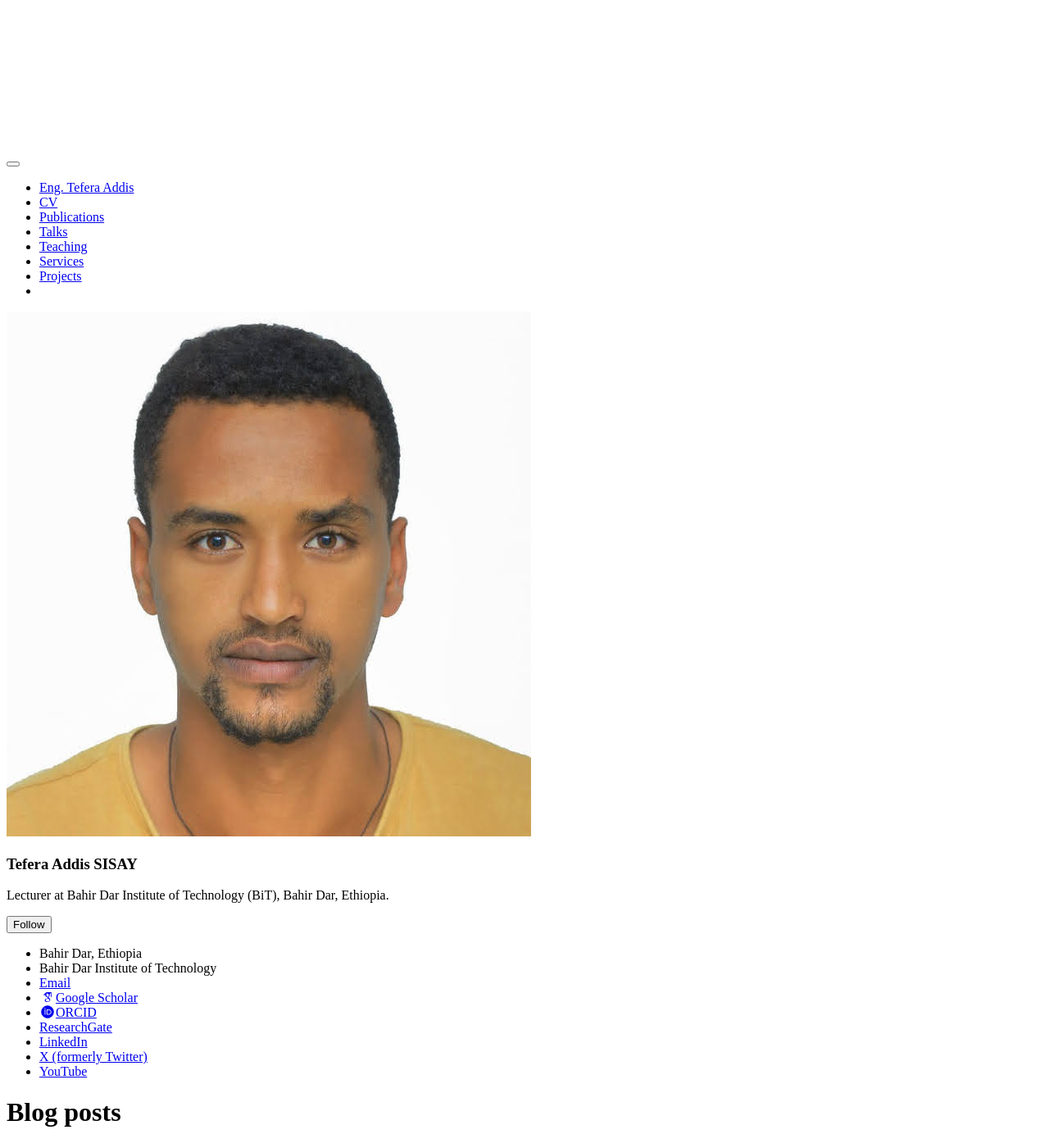
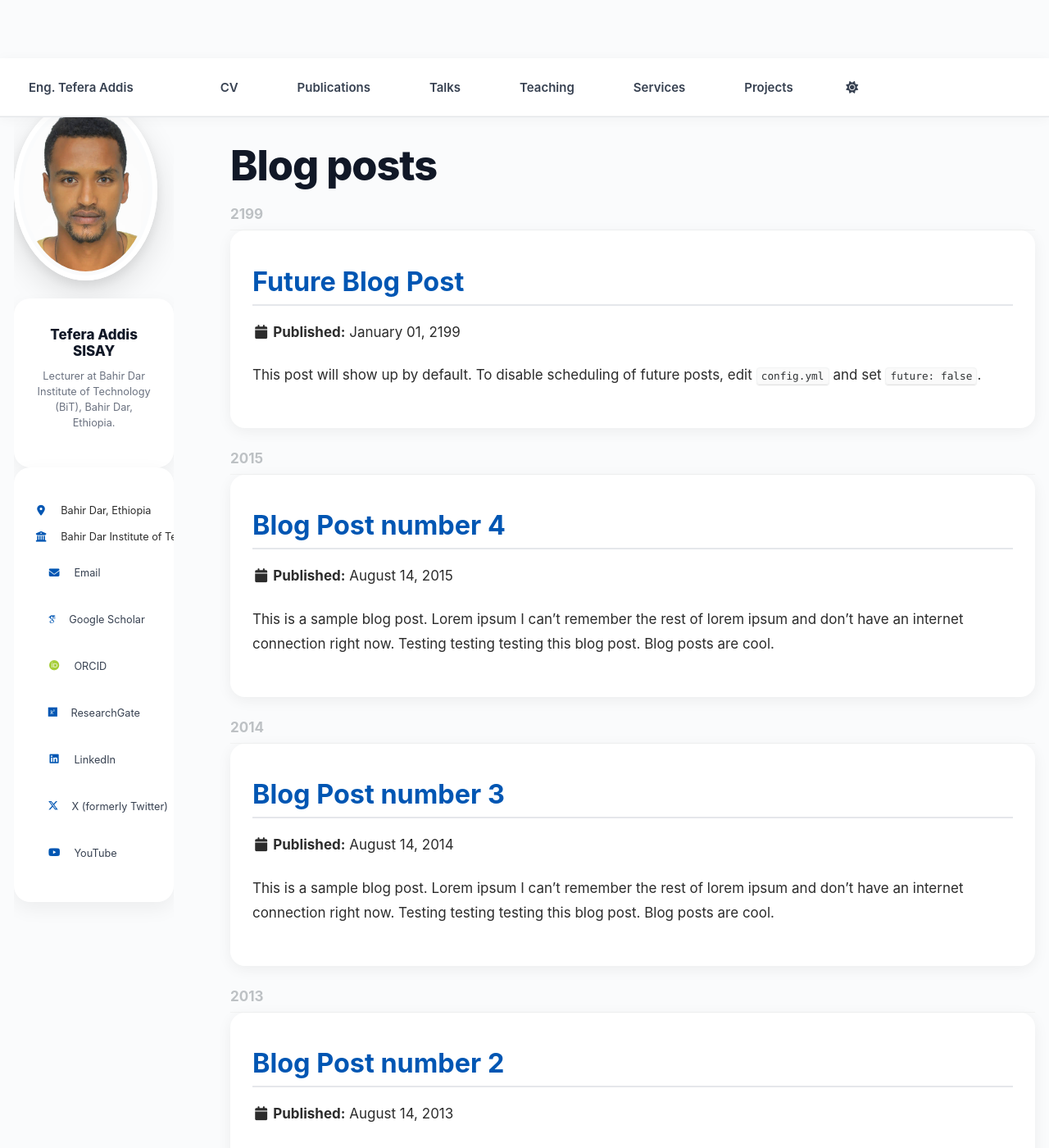
Before and after one commit to tefera-addis-sisay/tefera-addis-sisay.github.io, a Jekyll site: the page built from _pages/year-archive.html, in a window 1280 px wide and 1400 px high. Shown: the whole window at 82% size. Built offline with Jekyll 4.4.1, drawn with Linux system fonts in a browser that asks for light colours; some web fonts are replaced; a script bundle is joined from its source files by our own code; library files that are not in the unit come from our copies.

Commit message:
Update main.scss

````diff
--- a/assets/css/main.scss
+++ b/assets/css/main.scss
@@ -1,13 +1,9 @@
-/*
-
-* Jekyll / Minimal Mistakes core imports
-* (DO NOT REMOVE)
-  */
+---
+---
 
 @import
   "vendor/breakpoint/breakpoint",
 
-```
   "themes",
   "theme/{{ site.site_theme | default: 'default' | append: '_light' }}",
   "theme/{{ site.site_theme | default: 'default' | append: '_dark' }}",
@@ -37,96 +33,249 @@
   "vendor/font-awesome/fontawesome",
   "vendor/font-awesome/solid",
   "vendor/font-awesome/brands"
-```
+;
+/* =========================================================
+   PREMIUM ACADEMIC HOMEPAGE STYLE
+========================================================= */
 
-;
-
-/* =========================================================
-BASE TYPOGRAPHY
-========================================================= */
+/* ---------- Global ---------- */
 
 body {
   font-family: "Inter", "Helvetica Neue", Arial, sans-serif;
-font-size: 16.5px;
-line-height: 1.75;
-letter-spacing: 0.1px;
+  font-size: 17px;
+  line-height: 1.8;
+  color: #2c2c2c;
+  background: #fafbfc;
 }
 
-/* content width */
+/* Main Content */
+
 .page__content,
 .archive__content {
-max-width: 850px;
-margin-left: auto;
-margin-right: auto;
+  max-width: 900px;
+  margin: auto;
+}
+
+/* ---------- Typography ---------- */
+
+h1,
+.page__title {
+  font-size: 2.8rem;
+  font-weight: 800;
+  letter-spacing: -1px;
+  color: #111827;
+  margin-bottom: 1rem;
+}
+
+h2 {
+  font-size: 1.8rem;
+  font-weight: 700;
+  margin-top: 2.5rem;
+  color: #1f2937;
+  border-bottom: 2px solid #e5e7eb;
+  padding-bottom: .4rem;
+}
+
+h3 {
+  font-size: 1.2rem;
+  font-weight: 650;
+  color: #374151;
+}
+
+/* Paragraphs */
+
+.page__content p,
+.archive__item-excerpt {
+  color: #4b5563;
+  line-height: 1.9;
+}
+
+/* ---------- Links ---------- */
+
+.page__content a,
+.archive a {
+  color: #0056b3;
+  text-decoration: none;
+  transition: all .25s ease;
+}
+
+.page__content a:hover,
+.archive a:hover {
+  color: #003f85;
 }
 
 /* =========================================================
-TYPOGRAPHY
+   TOP NAVIGATION
 ========================================================= */
 
-h1 {
-font-size: 2.35rem;
-font-weight: 750;
-line-height: 1.2;
-letter-spacing: -0.6px;
-margin-bottom: 1.2rem;
-border-bottom: none;
+.masthead {
+  background: #ffffff;
+  border-bottom: 1px solid #e5e7eb;
+  box-shadow: 0 2px 15px rgba(0,0,0,.04);
+  position: sticky;
+  top: 0;
+  z-index: 1000;
 }
 
-h2 {
-font-size: 1.55rem;
-font-weight: 700;
-line-height: 1.35;
-margin-top: 2.2rem;
-margin-bottom: 0.8rem;
-letter-spacing: -0.3px;
+.greedy-nav {
+  background: transparent;
 }
 
-h3 {
-font-size: 1.15rem;
-font-weight: 650;
-margin-top: 1.4rem;
-margin-bottom: 0.6rem;
+.greedy-nav a {
+  font-weight: 600;
+  font-size: 15px;
+  color: #374151;
+  transition: .25s;
+  padding: .75rem 1rem;
 }
 
-h4 {
-font-size: 1.05rem;
-font-weight: 600;
+.greedy-nav a:hover {
+  color: #0056b3;
 }
 
-p {
-margin-bottom: 1rem;
-line-height: 1.75;
-max-width: 75ch;
+.site-title {
+  font-weight: 800;
+  font-size: 1.2rem;
 }
 
 /* =========================================================
-CONTENT LINKS ONLY
+   SIDEBAR
 ========================================================= */
 
-.page__content a {
-color: #0056b3;
-text-decoration: none;
-border-bottom: 1px solid rgba(0, 86, 179, 0.25);
-transition: all 0.2s ease;
+.sidebar {
+  padding-top: 1rem;
 }
 
-.page__content a:hover {
-border-bottom: 1px solid #0056b3;
+.author__content {
+  text-align: center;
+}
+
+.author__avatar {
+  margin-bottom: 1.2rem;
+}
+
+/* Profile Picture */
+
+.author__avatar img {
+  width: 220px;
+  height: 220px;
+  object-fit: cover;
+
+  border-radius: 50%;
+
+  border: 6px solid white;
+
+  box-shadow:
+    0 15px 40px rgba(0,0,0,.12),
+    0 5px 15px rgba(0,0,0,.08);
+
+  transition: all .35s ease;
+}
+
+.author__avatar img:hover {
+  transform: scale(1.03);
+}
+
+/* Sidebar Card */
+
+.author__content,
+.author__urls-wrapper {
+  background: #ffffff;
+  border-radius: 20px;
+  padding: 1.4rem;
+  box-shadow: 0 8px 25px rgba(0,0,0,.06);
+}
+
+/* Name */
+
+.author__name {
+  font-size: 1.6rem;
+  font-weight: 800;
+  color: #111827;
+  margin-top: .5rem;
+}
+
+/* Bio */
+
+.author__bio {
+  color: #6b7280;
+  font-size: .95rem;
+  line-height: 1.7;
 }
 
 /* =========================================================
-LISTS
+   SOCIAL LINKS
 ========================================================= */
 
-.page__content ul,
-.page__content ol {
-padding-left: 1.4rem;
+.author__urls {
+  list-style: none;
+  padding: 0;
+  margin-top: 1rem;
 }
 
-.page__content li {
-margin-bottom: 0.4rem;
-line-height: 1.65;
+.author__urls li {
+  margin-bottom: .7rem;
+}
+
+.author__urls a {
+  display: flex;
+  align-items: center;
+
+  padding: .7rem .9rem;
+
+  border-radius: 12px;
+
+  transition: all .25s ease;
+
+  color: #374151;
+  text-decoration: none;
+}
+
+.author__urls a:hover {
+  background: #f3f4f6;
+  transform: translateX(4px);
+}
+
+.author__urls i,
+.author__urls .fa,
+.author__urls .fab,
+.author__urls .fas {
+  width: 22px;
+  margin-right: 10px;
+  color: #0056b3;
+}
+
+/* =========================================================
+   ARCHIVE / PROJECT CARDS
+========================================================= */
+
+.archive__item {
+  background: white;
+
+  border-radius: 18px;
+
+  padding: 1.5rem;
+
+  margin-bottom: 1.5rem;
+
+  box-shadow: 0 4px 18px rgba(0,0,0,.06);
+
+  transition: all .3s ease;
+}
+
+.archive__item:hover {
+  transform: translateY(-6px);
+
+  box-shadow: 0 15px 35px rgba(0,0,0,.10);
+}
+
+.archive__item-title {
+  font-weight: 700;
+  color: #111827;
+}
+
+.archive__item-title a {
+  text-decoration: none;
 }
 
 /* =========================================================
@@ -134,156 +283,35 @@ BUTTONS
 ========================================================= */
 
 .btn,
-.notice,
-.archive__item {
-box-shadow: none !important;
-border-radius: 0 !important;
+.btn--primary {
+  border-radius: 12px;
+  padding: .8rem 1.3rem;
+  font-weight: 600;
+  transition: all .25s ease;
+}
+
+.btn--primary:hover {
+  transform: translateY(-2px);
 }
 
 /* =========================================================
-NAVIGATION
+   TABLES
 ========================================================= */
 
-.greedy-nav a {
-font-weight: 500;
-padding: 0.4rem 0.7rem;
-}
-
-.greedy-nav a:hover {
-background: rgba(0,0,0,0.05);
+table {
+  border-radius: 12px;
+  overflow: hidden;
+  box-shadow: 0 3px 12px rgba(0,0,0,.05);
 }
 
 /* =========================================================
-SIDEBAR PROFILE
+   FOOTER
 ========================================================= */
 
-.author__avatar {
-text-align: left;
-margin-bottom: 1rem;
-}
-
-.author__avatar img {
-width: 170px;
-height: 170px;
-object-fit: cover;
-border-radius: 50%;
-border: 3px solid var(--global-border-color, #ddd);
-display: block;
-margin: 0;
-transition: 0.25s ease;
-}
-
-.author__avatar img:hover {
-transform: scale(1.03);
-}
-
-.author__name {
-font-size: 1.25rem;
-font-weight: 700;
-text-align: left !important;
-margin-top: 0.8rem;
-}
-
-.author__bio {
-font-size: 0.95rem;
-opacity: 0.85;
-text-align: left !important;
-line-height: 1.5;
-margin-top: 0.4rem;
-}
-
-/* =========================================================
-RESTORE DEFAULT ACADEMIC PAGES SOCIAL LINKS
-========================================================= */
-
-.author__urls-wrapper {
-text-align: left;
-margin-top: 1rem;
-}
-
-.author__urls {
-list-style: none;
-padding-left: 0;
-margin: 1rem 0 0 0;
-}
-
-.author__urls li {
-margin-bottom: 0.35rem;
-line-height: 1.5;
-}
-
-.author__urls a {
-display: inline-flex;
-align-items: center;
-color: inherit !important;
-text-decoration: none !important;
-border: none !important;
-}
-
-.author__urls a:hover {
-text-decoration: underline !important;
-}
-
-.author__urls i,
-.author__urls .fa,
-.author__urls .fab,
-.author__urls .fas {
-width: 1.25rem;
-text-align: center;
-margin-right: 0.45rem;
-}
-
-/* =========================================================
-PROJECT ENTRIES
-========================================================= */
-
-.page__content .project-entry {
-max-width: 850px;
-margin: 0 auto;
-padding: 0 1rem;
-line-height: 1.8;
-}
-
-.page__content .project-entry h2 {
-font-size: 2rem;
-font-weight: 700;
-margin-top: 0.5rem;
-margin-bottom: 1.2rem;
-}
-
-.page__content .project-entry h3 {
-font-size: 1.25rem;
-font-weight: 650;
-margin-top: 2rem;
-margin-bottom: 0.6rem;
-}
-
-.page__content .project-entry p {
-margin-bottom: 1rem;
-}
-
-.page__content .project-entry ul,
-.page__content .project-entry ol {
-padding-left: 1.4rem;
-margin-bottom: 1rem;
-}
-
-.page__content .project-entry li {
-margin-bottom: 0.4rem;
-}
-
-.page__content .project-entry a {
-color: #0056b3;
-}
-
-.page__content .project-entry a:hover {
-text-decoration: underline;
-}
-
-.page__content .project-entry + .project-entry {
-border-top: 1px solid #ddd;
-margin-top: 2rem;
-padding-top: 2rem;
+.page__footer {
+  border-top: 1px solid #e5e7eb;
+  margin-top: 4rem;
+  background: white;
 }
 
 /* =========================================================
@@ -291,28 +319,24 @@ MOBILE
 ========================================================= */
 
 @media (max-width: 900px) {
+
+  .author__avatar img {
+    width: 170px;
+    height: 170px;
+  }
+
+  .page__title,
+  h1 {
+    font-size: 2.2rem;
+  }
+
   .page__content,
   .archive__content {
-max-width: 100%;
     padding: 0 1rem;
   }
 
-.author__avatar img {
-width: 150px;
-height: 150px;
+  .author__content,
+  .author__urls-wrapper {
+    border-radius: 15px;
   }
 }
-
-/* =========================================================
-DARK MODE
-========================================================= */
-
-@media (prefers-color-scheme: dark) {
-.page__content a {
-color: #7ab7ff;
-}
-
-.greedy-nav a:hover {
-background: rgba(255,255,255,0.05);
-}
-}
````
Lines whose indentation alone changed are shown as unchanged.
